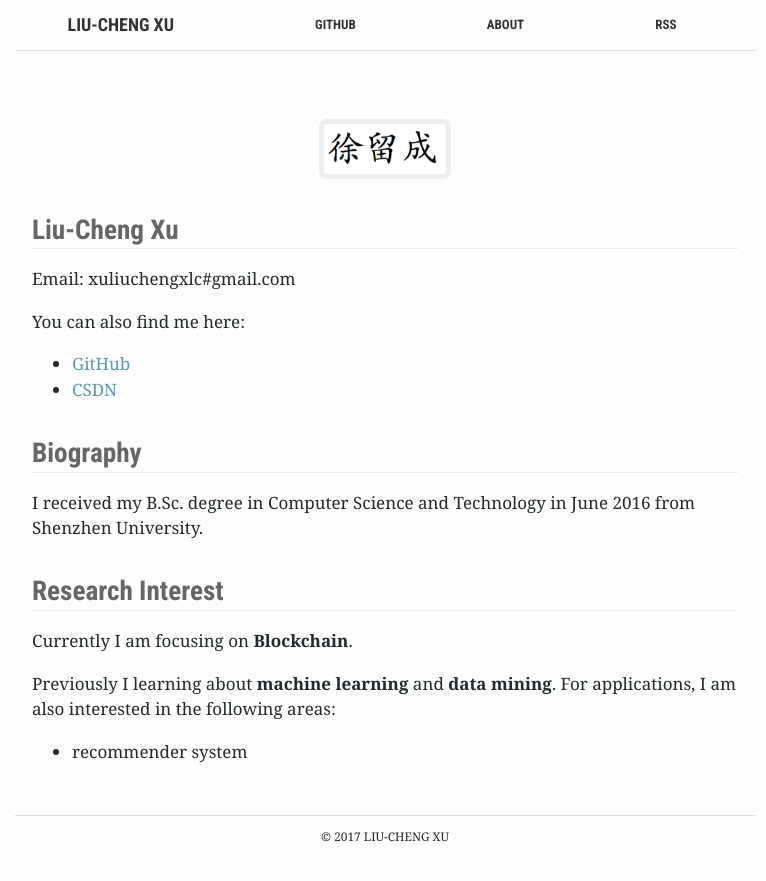
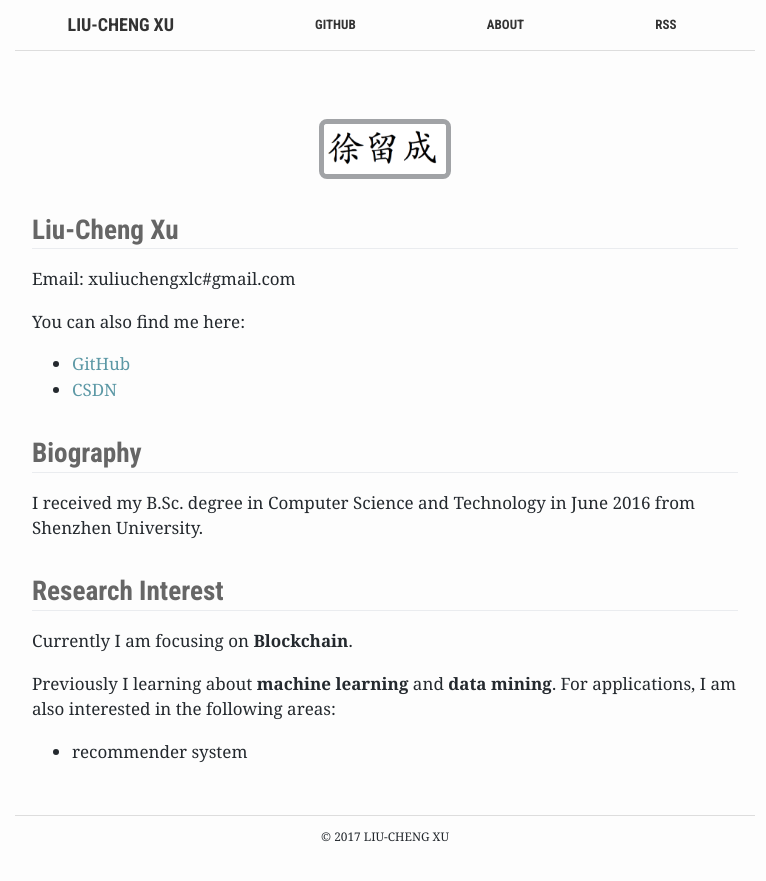
Before and after one commit to liuchengxu/blog-cn, a Jekyll site: the page built from about.md, in a window 1280 px wide. Shown: the top 881 px of the page, without its empty margins (255-1021 px from the left). Built offline with Jekyll 4.4.1, drawn with Linux system fonts in a browser that asks for light colours.

Commit message:
Change img border color

```diff
--- a/assets/_sass/_layout.scss
+++ b/assets/_sass/_layout.scss
@@ -294,7 +294,7 @@ article {
     height: auto;
     display: block;
     margin: 1em auto;
-    border: 0.3em solid #eee;
+    border: 0.3em solid #a1a3a6;
     background-color: #fff;
     border-radius: 8px;
   }
```
